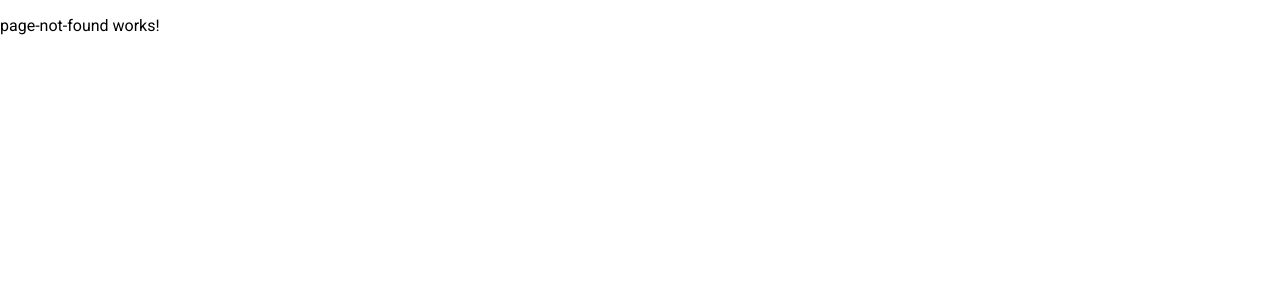
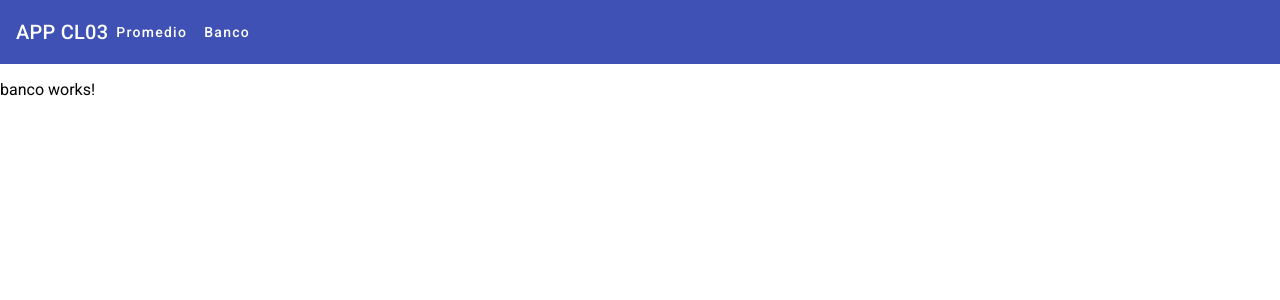
Before and after one commit to AntonioSoraluz/DAWII_CL03_Soraluz-Jose_Garcia-Anderson, an Angular app: page /dashboard/banco in a window 1280 px wide. Shown: the top 300 px of the page. Built offline with nearby package versions, Linux system fonts and the light colour scheme.

Commit message:
Se añadió el boton que listara nuestro servicio rest llamado banco al dashboard

```diff
--- a/src/app/app.module.ts
+++ b/src/app/app.module.ts
@@ -9,6 +9,7 @@ import { DashboardComponent } from './dashboard/dashboard.component';
 import { PromedioComponent } from './dashboard/promedio/promedio.component';
 import { RouterModule } from '@angular/router';
 import { PageNotFoundComponent } from './page-not-found/page-not-found.component';
+import { BancoComponent } from './dashboard/banco/banco.component';
 
 @NgModule({
   declarations: [
@@ -16,6 +17,7 @@ import { PageNotFoundComponent } from './page-not-found/page-not-found.component
     DashboardComponent,
     PromedioComponent,
     PageNotFoundComponent,
+    BancoComponent,
   ],
   imports: [
     BrowserModule,
@@ -25,7 +27,8 @@ import { PageNotFoundComponent } from './page-not-found/page-not-found.component
     RouterModule.forRoot([
       {path: 'dashboard', component: DashboardComponent,
       children: [
-        {path: 'promedio', component: PromedioComponent}
+        {path: 'promedio', component: PromedioComponent},
+        {path: 'banco', component: BancoComponent}
       ]
     },
     {path: '', redirectTo: 'dashboard', pathMatch: 'full'},
--- /dev/null
+++ b/src/app/dashboard/banco/banco.component.html
@@ -0,0 +1 @@
+<p>banco works!</p>
--- a/src/app/dashboard/dashboard.component.html
+++ b/src/app/dashboard/dashboard.component.html
@@ -2,6 +2,7 @@
     <mat-toolbar-row>
         <span>APP CL03</span>
         <button mat-button (click)="irPaginaPromedio()">Promedio</button>
+        <button mat-button (click)="irPaginaBanco()">Banco</button>
     </mat-toolbar-row>
 </mat-toolbar>
 <router-outlet></router-outlet>
--- a/src/app/dashboard/dashboard.component.ts
+++ b/src/app/dashboard/dashboard.component.ts
@@ -14,4 +14,7 @@ export class DashboardComponent {
   irPaginaPromedio(): void{
     this.router.navigate(['promedio'], {relativeTo: this.route})
   }
+  irPaginaBanco(): void{
+    this.router.navigate(['banco'], {relativeTo: this.route})
+  }
 }
```
Also changed, not shown: src/app/dashboard/banco/banco.component.ts (added, +10 -0 lines), src/app/dashboard/banco/banco.component.scss (added), 1 other file (tests, documents, lock files or other folders).
